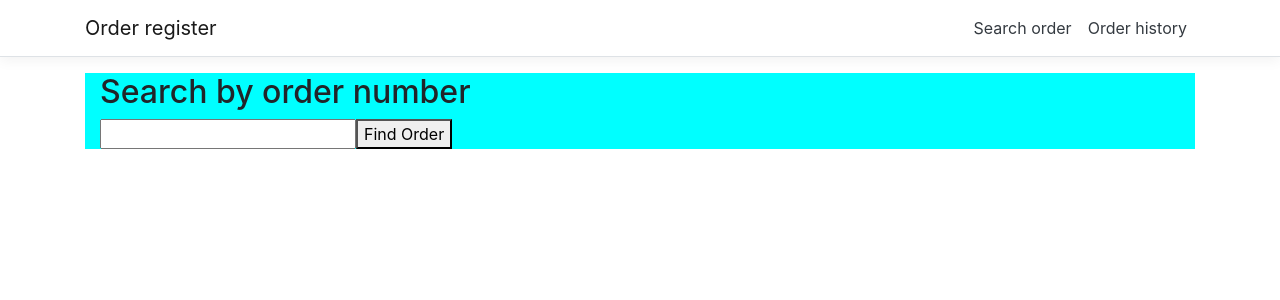
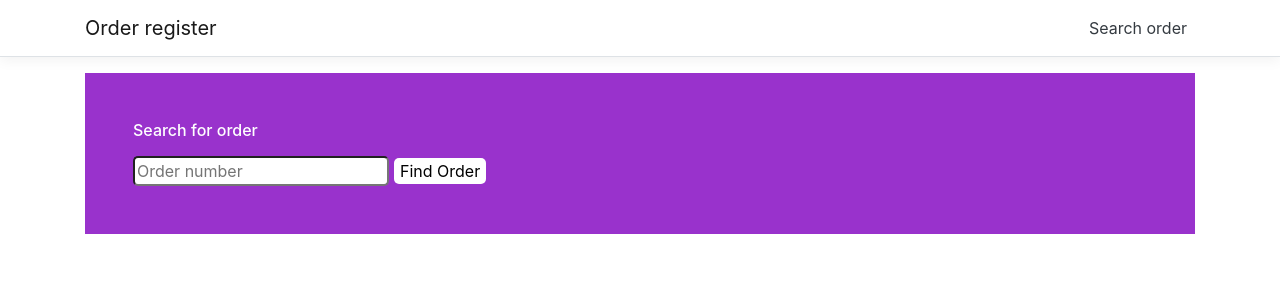
Before and after one commit to BenjaminAronsson/Order_Register_Search, an Angular app in the folder xml_presenter_webapp/ClientApp/: page / in a window 1280 px wide. Shown: the top 300 px of the page. Built offline with nearby package versions, Linux system fonts and the light colour scheme.

Commit message:
basic styling

```diff
--- a/xml_presenter_webapp/ClientApp/src/app/app.module.ts
+++ b/xml_presenter_webapp/ClientApp/src/app/app.module.ts
@@ -7,7 +7,6 @@ import { RouterModule } from '@angular/router';
 import { AppComponent } from './app.component';
 import { NavMenuComponent } from './nav-menu/nav-menu.component';
 import { HomeComponent } from './home/home.component';
-import { FetchDataComponent } from './fetch-data/fetch-data.component';
 import { CommonModule } from '@angular/common';
 
 @NgModule({
@@ -15,7 +14,6 @@ import { CommonModule } from '@angular/common';
     AppComponent,
     NavMenuComponent,
     HomeComponent,
-    FetchDataComponent
   ],
   imports: [
     BrowserModule.withServerTransition({ appId: 'ng-cli-universal' }),
@@ -24,7 +22,6 @@ import { CommonModule } from '@angular/common';
     CommonModule,
     RouterModule.forRoot([
       { path: '', component: HomeComponent, pathMatch: 'full' },
-      { path: 'order-history', component: FetchDataComponent },
     ])
   ],
   providers: [],
--- a/xml_presenter_webapp/ClientApp/src/app/fetch-data/fetch-data.component.html
+++ /dev/null
@@ -1,24 +0,0 @@
-<h1 id="tableLabel">Weather forecast</h1>
-
-<p>This component demonstrates fetching data from the server.</p>
-
-<p *ngIf="!forecasts"><em>Loading...</em></p>
-
-<table class='table table-striped' aria-labelledby="tableLabel" *ngIf="forecasts">
-  <thead>
-    <tr>
-      <th>Date</th>
-      <th>Temp. (C)</th>
-      <th>Temp. (F)</th>
-      <th>Summary</th>
-    </tr>
-  </thead>
-  <tbody>
-    <tr *ngFor="let forecast of forecasts">
-      <td>{{ forecast.date }}</td>
-      <td>{{ forecast.temperatureC }}</td>
-      <td>{{ forecast.temperatureF }}</td>
-      <td>{{ forecast.summary }}</td>
-    </tr>
-  </tbody>
-</table>
--- a/xml_presenter_webapp/ClientApp/src/app/fetch-data/fetch-data.component.ts
+++ /dev/null
@@ -1,20 +0,0 @@
-import { Component, Inject } from '@angular/core';
-import { HttpClient } from '@angular/common/http';
-import { Order } from 'src/models/Order';
-
-@Component({
-  selector: 'app-fetch-data',
-  templateUrl: './fetch-data.component.html'
-})
-export class FetchDataComponent {
-  public forecasts: Order[];
-
-  constructor(http: HttpClient, @Inject('BASE_URL') baseUrl: string) {
-
-    //fetching all orders
-    http.get<Order[]>(baseUrl + 'order').subscribe(result => {
-      this.forecasts = result;
-      console.log(result);
-    }, error => console.error(error));
-  }
-}
--- a/xml_presenter_webapp/ClientApp/src/app/home/home.component.css
+++ b/xml_presenter_webapp/ClientApp/src/app/home/home.component.css
@@ -1,9 +1,63 @@
-html, body {height: 100%;}
+html, body {min-height: 100%;}
 
 .container {
   min-height: 100% !important;
   overflow: hidden;
-  background-color: aqua;
   width: 100%;
+  background-color: darkorchid;
+  margin: 0;
+  padding: 3rem;
+}
 
+.error {
+  color: darkred;
+  font-size: xx-large;
+  margin-top: 20px;
 }
+
+table {
+  border-collapse: collapse;
+  border-spacing: 0;
+  width: 100%;
+  border: 1px solid #ddd;
+}
+
+th, td {
+  text-align: left;
+  padding: 8px;
+}
+
+h2 {
+  color: white;
+  font-size: medium;
+}
+
+button {
+  margin-top: 10px;
+  border-radius: 5px;
+  border: none;
+  background-color: white;
+}
+
+input {
+  border-radius: 5px;
+  margin-right: 5px;
+}
+
+@media only screen and (max-width: 600px) {
+  h2 {
+    font-size: 6vw;
+  }
+
+  h3 {
+    font-size: 4vw;
+  }
+
+  input {
+    width: 65vw;
+  }
+
+  button {
+    width: 65vw;
+  }
+}
--- a/xml_presenter_webapp/ClientApp/src/app/home/home.component.html
+++ b/xml_presenter_webapp/ClientApp/src/app/home/home.component.html
@@ -1,15 +1,17 @@
 
- <div *ngIf="!order" class="container .bg-primary">
-   <h2>Search by order number</h2>
-   <input (keyup)="onKey($event)">
+ <div class="container">
+   <h2>Search for order</h2>
+   <input (keyup)="onKey($event)" placeholder="Order number">
    <button (click)="fetchOrder()">Find Order</button>
  </div>
+
+
  <div *ngIf="order">
  <h2>Search by order number</h2>
- <input (keyup)="onKey($event)">
- <button (click)="fetchOrder()">Find Order</button>
   <h3>Order number: {{order.orderNumber}}</h3>
+  <h3>Order date: {{order.orderDate}}</h3>
   <h3>Customer: {{order.customerName}}</h3>
+  <div style="overflow-x:auto;">
     <table class='table table-striped .table-responsive{-sm|-md|-lg|-xl}.' aria-labelledby="tableLabel">
       <thead>
         <tr>
@@ -34,7 +36,6 @@
         </tr>
       </tbody>
     </table>
-
-  <!-- <p *ngIf="heroes.length > 3">There are many heroes!</p> -->
     </div>
- <p *ngIf="showError">We could not found your order in our system. Please make sure you entered the right order number.</p>
+ </div>
+ <p *ngIf="showError" class="error">We could not found your order in our system. Please make sure you entered the right order number.</p>
--- a/xml_presenter_webapp/ClientApp/src/app/nav-menu/nav-menu.component.html
+++ b/xml_presenter_webapp/ClientApp/src/app/nav-menu/nav-menu.component.html
@@ -27,11 +27,6 @@
           >
             <a class="nav-link text-dark" [routerLink]="['/']">Search order</a>
           </li>
-          <li class="nav-item" [routerLinkActive]="['link-active']">
-            <a class="nav-link text-dark" [routerLink]="['/order-history']"
-              >Order history</a
-            >
-          </li>
         </ul>
       </div>
     </div>
```
Lines whose indentation alone changed are shown as unchanged.
